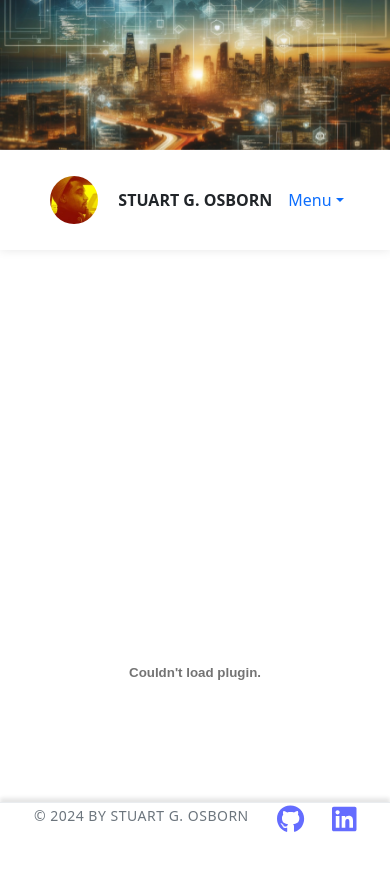
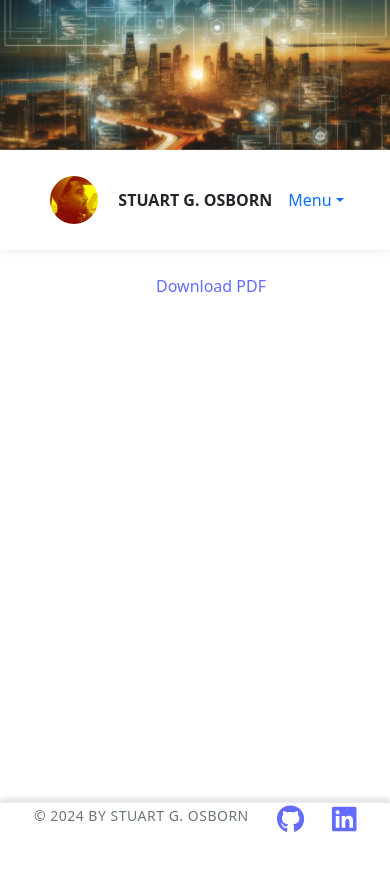
Before and after one commit to stuartgosborn/sgo-webdev-portfolio, a React (Vite) app: page /Resume in a window 390 px wide. Shown: the top 870 px of the page. After the commit the page ends 844 px from the top, so only its background shows below. Built offline with nearby package versions, Linux system fonts and the light colour scheme.

Commit message:
updated embed element for mobile functionality

```diff
--- a/src/App.css
+++ b/src/App.css
@@ -183,6 +183,11 @@ button:focus-visible {
   font-weight: bolder;
 }
 
+.resumeContainer{
+  height: 100vh;
+  width: 100vw;
+}
+
 .footer{
   padding: 0;
   margin: 0;
@@ -284,4 +289,8 @@ button:focus-visible {
     display: none;
   }
 
+  .resumeContainer{
+    height: 0px;
+  }
+
 }
--- a/src/components/NavTabs.jsx
+++ b/src/components/NavTabs.jsx
@@ -66,7 +66,7 @@ function NavTabs() {
             <Link to="/About" className="dropdown-item">About</Link>
             <Link to="/Portfolio" className="dropdown-item">Portfolio</Link>
             <Link to="/Contact" className="dropdown-item">Contact</Link>
-            {/* <Link to="/Resume" className="dropdown-item">Resume</Link> */}
+            <Link to="/Resume" className="dropdown-item">Resume</Link>
           </div>
         </li>
       </ul>
--- a/src/pages/Resume.jsx
+++ b/src/pages/Resume.jsx
@@ -1,12 +1,29 @@
-
-
 export default function Resume() {
   return (
     <section>
+      <div className="resumeContainer" >
+        <object
+          data="sgoOnlineReusme.pdf"
+          type="application/pdf"
+          frameBorder="0"
+          width="100%"
+          height="600px"
+          style={{ padding: "0px" }}
+        >
+          <embed
+            src="/sgoOnlineResume.pdf"
+            type="application/pdf"
+            width="100%"
+            height="100%"
+          />
+          <p>
+            <a href="https://drive.google.com/file/d/1bqSUQb1_G4vchPrYFPidGC94z_pZVj3z/view?usp=drive_link" download="sgoOnlineResume.pdf">
+              Download PDF
+            </a>
+          </p>
 
-      <div style={{ width: '100%', height: '100vh' }}>
 
-      <embed src='/sgoOnlineResume.pdf'  type="application/pdf" width="100%" height="100%"/>
+        </object>
       </div>
     </section>
   );
```
